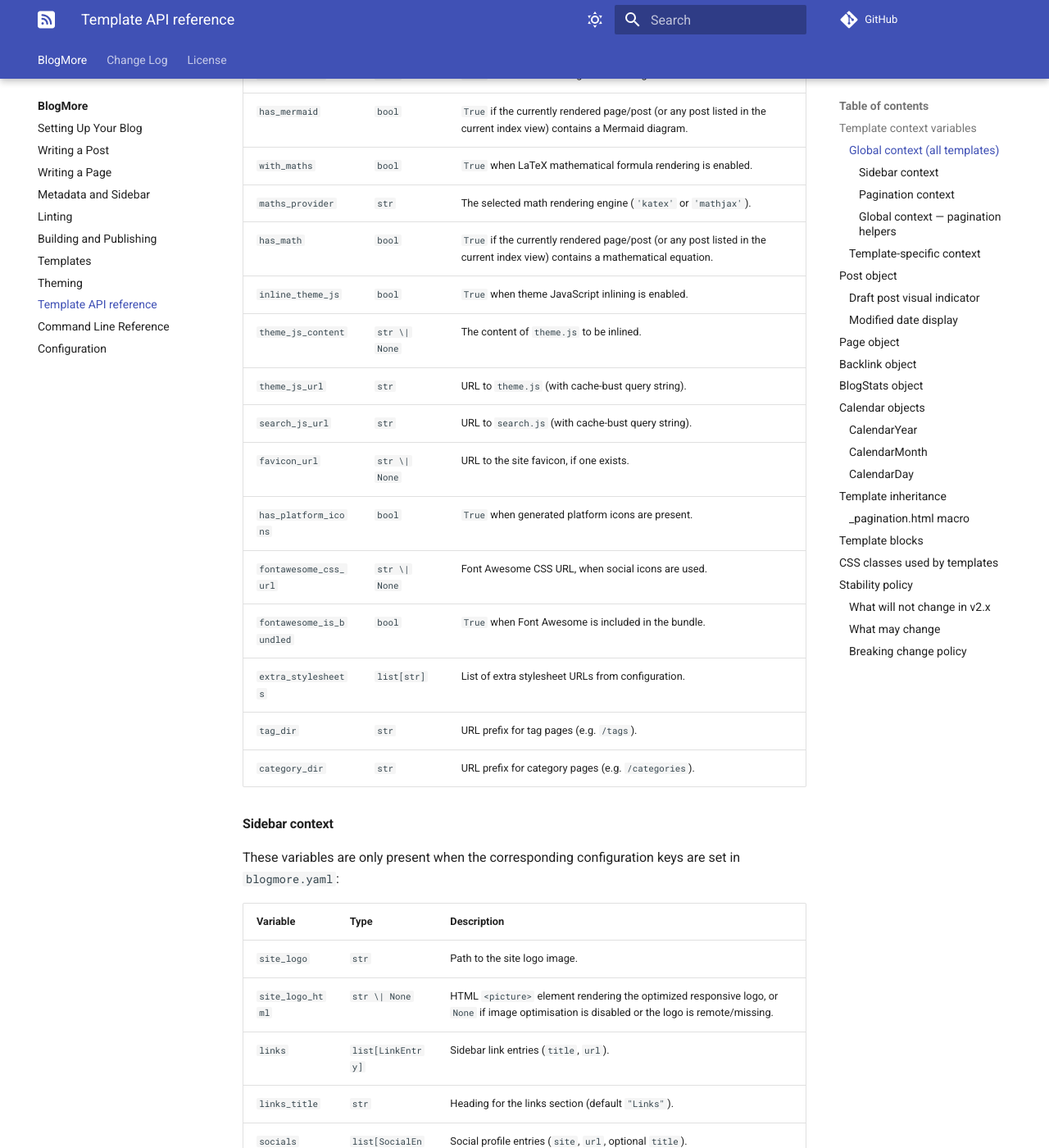
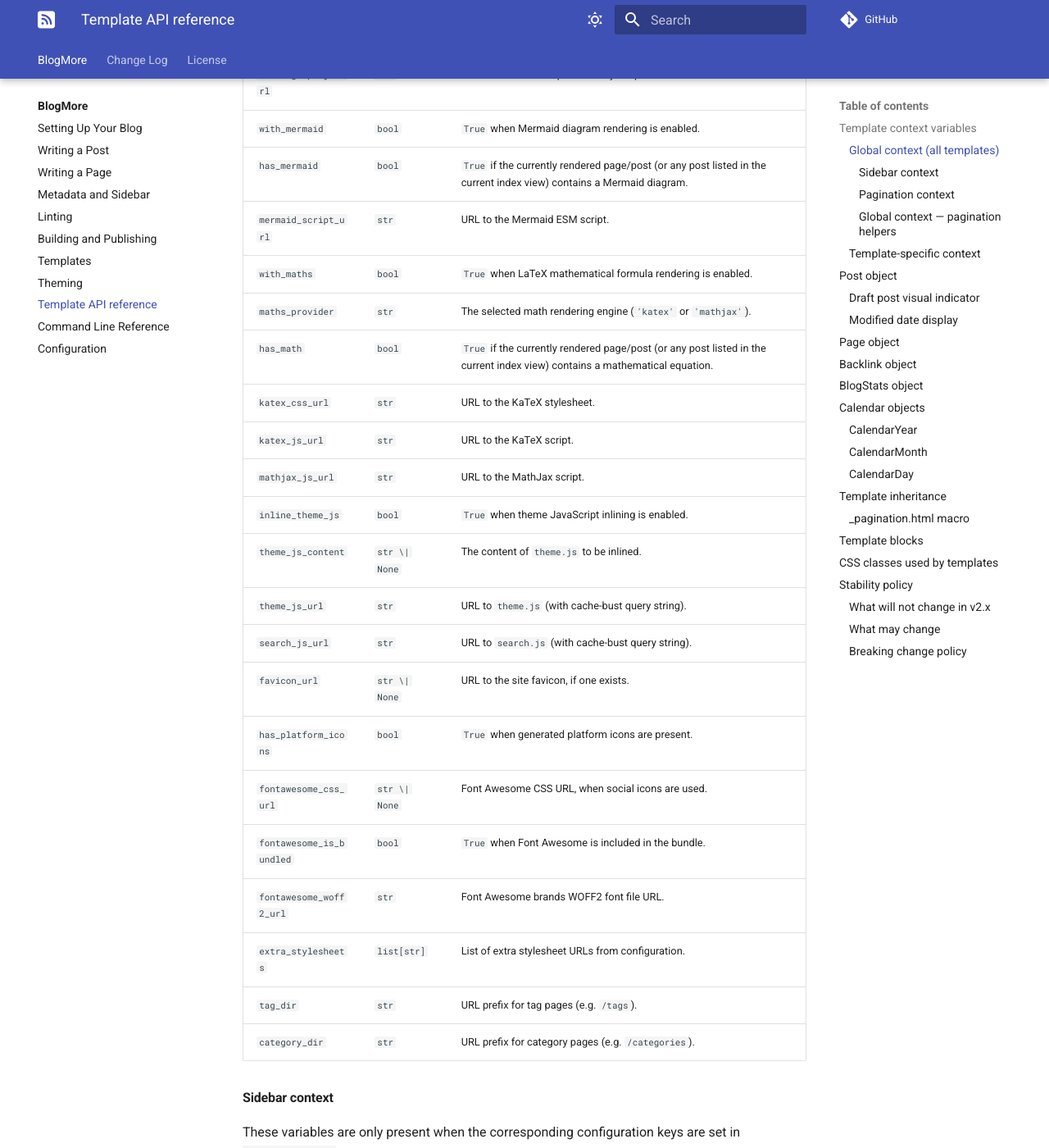
Before and after one commit to davep/blogmore, an MkDocs documentation site: the page built from docs/template-api.md, in a window 1280 px wide and 1400 px high, scrolled down 2633 px. Shown: the whole window at 82% size. Built offline with MkDocs 1.6.1 and Material for MkDocs 9.7.7, drawn with Linux system fonts in a browser that asks for light colours; comment, search, counter and statistics services are not loaded.

Commit message:
Update template/theme documentation

```diff
--- a/docs/template-api.md
+++ b/docs/template-api.md
@@ -57,11 +57,16 @@ below lists all variables that are available in every template.
 | `with_graph` | `bool` | `True` when the graph page is enabled. |
 | `graph_url` | `str` | URL to the graph page (respects `graph_path` and `clean_urls`). |
 | `graph_css_url` | `str` | URL to the graph-page stylesheet (with cache-bust query string). |
+| `force_graph_js_url` | `str` | URL to the Force-Graph JS library script. |
 | `with_mermaid` | `bool` | `True` when Mermaid diagram rendering is enabled. |
 | `has_mermaid` | `bool` | `True` if the currently rendered page/post (or any post listed in the current index view) contains a Mermaid diagram. |
+| `mermaid_script_url` | `str` | URL to the Mermaid ESM script. |
 | `with_maths` | `bool` | `True` when LaTeX mathematical formula rendering is enabled. |
 | `maths_provider` | `str` | The selected math rendering engine (`'katex'` or `'mathjax'`). |
 | `has_math` | `bool` | `True` if the currently rendered page/post (or any post listed in the current index view) contains a mathematical equation. |
+| `katex_css_url` | `str` | URL to the KaTeX stylesheet. |
+| `katex_js_url` | `str` | URL to the KaTeX script. |
+| `mathjax_js_url` | `str` | URL to the MathJax script. |
 | `inline_theme_js` | `bool` | `True` when theme JavaScript inlining is enabled. |
 | `theme_js_content` | `str \| None` | The content of `theme.js` to be inlined. |
 | `theme_js_url` | `str` | URL to `theme.js` (with cache-bust query string). |
@@ -70,6 +75,7 @@ below lists all variables that are available in every template.
 | `has_platform_icons` | `bool` | `True` when generated platform icons are present. |
 | `fontawesome_css_url` | `str \| None` | Font Awesome CSS URL, when social icons are used. |
 | `fontawesome_is_bundled` | `bool` | `True` when Font Awesome is included in the bundle. |
+| `fontawesome_woff2_url` | `str` | Font Awesome brands WOFF2 font file URL. |
 | `extra_stylesheets` | `list[str]` | List of extra stylesheet URLs from configuration. |
 | `tag_dir` | `str` | URL prefix for tag pages (e.g. `/tags`). |
 | `category_dir` | `str` | URL prefix for category pages (e.g. `/categories`). |
```
Also changed, not shown: THEME_DEVELOPMENT_GUIDELINES.md (+1 -0 lines).
